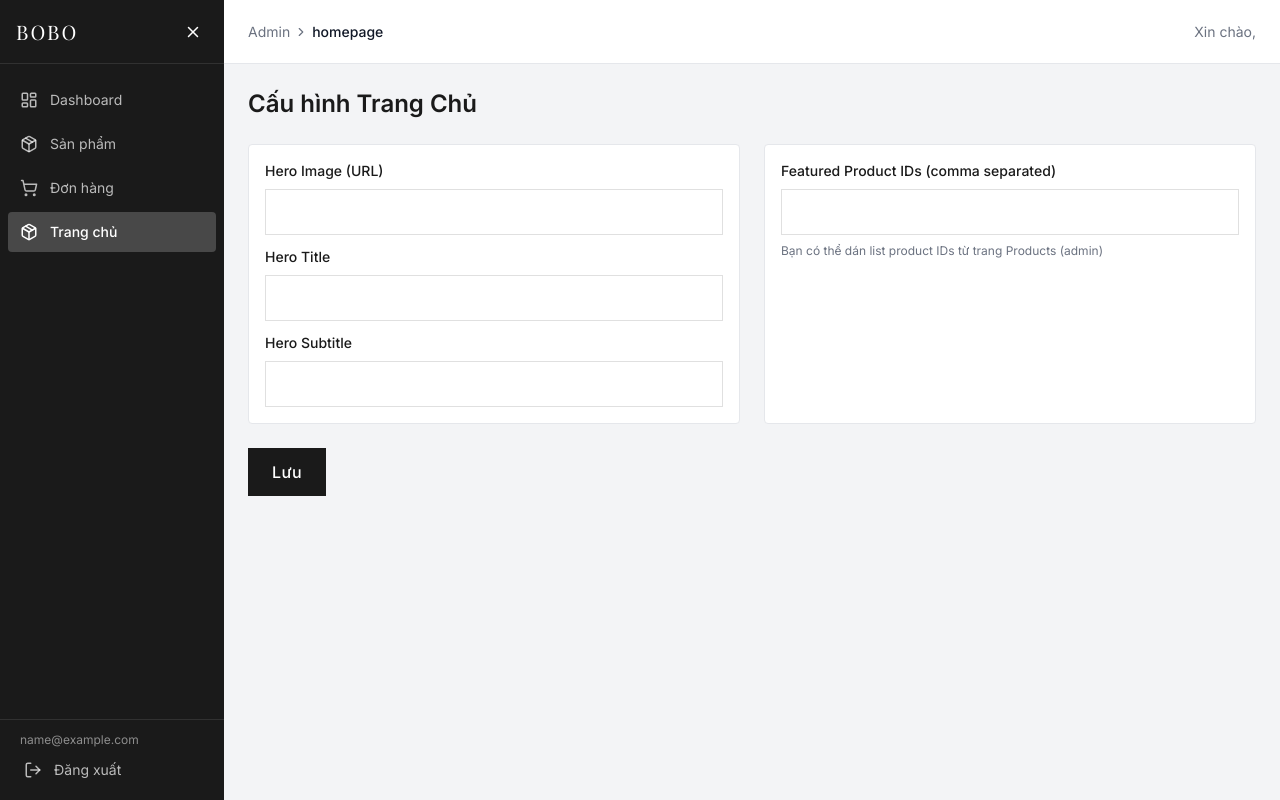
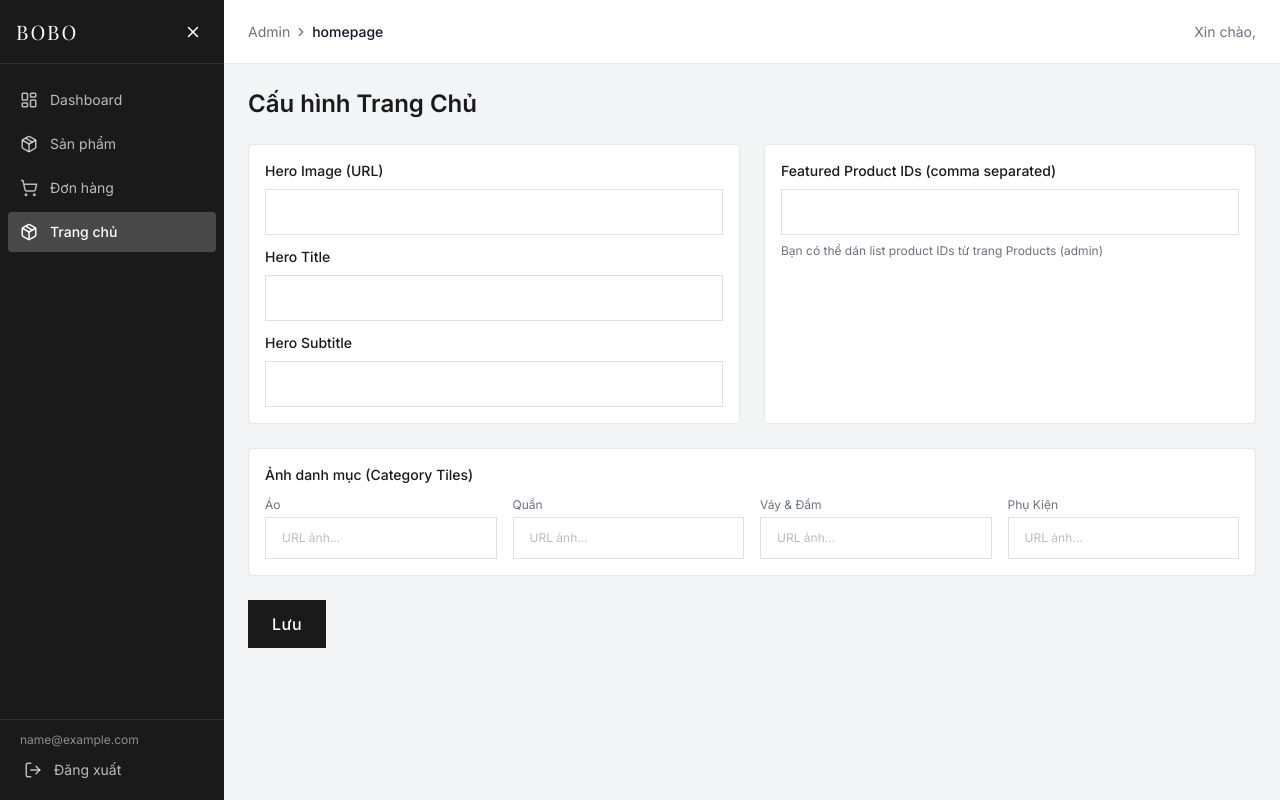
Before and after one commit to Vincon2k5/Bobo-clothes, a React (Vite) app in the folder frontend/: page /admin/homepage in a window 1280 px wide. Built offline with nearby package versions, Linux system fonts and the light colour scheme; no server answers; sample sign-in values are in the browser's storage.

Commit message:
Update homepage settings to initialize category tiles and enhance image URL handling

```diff
--- a/frontend/src/pages/HomePage.jsx
+++ b/frontend/src/pages/HomePage.jsx
@@ -72,10 +72,10 @@ const HomePage = () => {
         <h2 className="font-serif text-3xl text-center mb-10">Mua sắm theo danh mục</h2>
         <div className="grid grid-cols-2 md:grid-cols-4 gap-4">
           {[
-            { to: '/products?category=ao', label: 'Áo', img: placeholderImg },
-            { to: '/products?category=quan', label: 'Quần', img: placeholderImg },
-            { to: '/products?category=vay', label: 'Váy & Đầm', img: placeholderImg },
-            { to: '/products?category=phu-kien', label: 'Phụ Kiện', img: placeholderImg },
+            { to: '/products?category=ao', label: 'Áo', img: resolveImageUrl(homepageConfig?.categoryTiles?.[0]?.img) || placeholderImg },
+            { to: '/products?category=quan', label: 'Quần', img: resolveImageUrl(homepageConfig?.categoryTiles?.[1]?.img) || placeholderImg },
+            { to: '/products?category=vay', label: 'Váy & Đầm', img: resolveImageUrl(homepageConfig?.categoryTiles?.[2]?.img) || placeholderImg },
+            { to: '/products?category=phu-kien', label: 'Phụ Kiện', img: resolveImageUrl(homepageConfig?.categoryTiles?.[3]?.img) || placeholderImg },
           ].map((cat) => (
             <Link
               key={cat.to}
--- a/frontend/src/pages/admin/HomepageSettingsPage.jsx
+++ b/frontend/src/pages/admin/HomepageSettingsPage.jsx
@@ -8,7 +8,7 @@ const HomepageSettingsPage = () => {
     heroImage: '',
     heroTitle: '',
     heroSubtitle: '',
-    categoryTiles: [], // [{label, img, to}]
+    categoryTiles: [{ img: '' }, { img: '' }, { img: '' }, { img: '' }],
     featuredProductIds: [],
   });
 
@@ -16,7 +16,10 @@ const HomepageSettingsPage = () => {
     const load = async () => {
       try {
         const res = await adminApi.getSiteHomepage();
-        setForm((prev) => ({ ...prev, ...(res.data || {}) }));
+        const data = res.data || {};
+        const defaultTiles = [{ img: '' }, { img: '' }, { img: '' }, { img: '' }];
+        const tiles = defaultTiles.map((def, i) => ({ ...def, ...(data.categoryTiles?.[i] || {}) }));
+        setForm((prev) => ({ ...prev, ...data, categoryTiles: tiles }));
       } catch (err) {
         toast.error(err.message);
       } finally {
@@ -27,6 +30,12 @@ const HomepageSettingsPage = () => {
   }, []);
 
   const updateField = (field, value) => setForm((p) => ({ ...p, [field]: value }));
+  const updateCategoryTile = (index, value) =>
+    setForm((p) => {
+      const tiles = [...(p.categoryTiles || [{ img: '' }, { img: '' }, { img: '' }, { img: '' }])];
+      tiles[index] = { ...tiles[index], img: value };
+      return { ...p, categoryTiles: tiles };
+    });
 
   const handleSave = async () => {
     try {
@@ -58,6 +67,29 @@ const HomepageSettingsPage = () => {
           <input type="text" value={(form.featuredProductIds || []).join(',')} onChange={(e) => updateField('featuredProductIds', e.target.value.split(',').map(s=>s.trim()).filter(Boolean))} className="input-base w-full" />
           <p className="text-xs text-gray-500 mt-2">Bạn có thể dán list product IDs từ trang Products (admin)</p>
         </div>
+
+        <div className="p-4 bg-white border rounded md:col-span-2">
+          <p className="text-sm font-medium mb-3">Ảnh danh mục (Category Tiles)</p>
+          <div className="grid grid-cols-2 md:grid-cols-4 gap-4">
+            {[
+              { label: 'Áo', index: 0 },
+              { label: 'Quần', index: 1 },
+              { label: 'Váy & Đầm', index: 2 },
+              { label: 'Phụ Kiện', index: 3 },
+            ].map(({ label, index }) => (
+              <div key={index}>
+                <label className="block text-xs text-gray-500 mb-1">{label}</label>
+                <input
+                  type="text"
+                  placeholder="URL ảnh..."
+                  value={form.categoryTiles?.[index]?.img || ''}
+                  onChange={(e) => updateCategoryTile(index, e.target.value)}
+                  className="input-base w-full text-xs"
+                />
+              </div>
+            ))}
+          </div>
+        </div>
       </div>
 
       <div className="flex gap-3">
```
Also changed, not shown: 1 other file (tests, documents, lock files or other folders).
